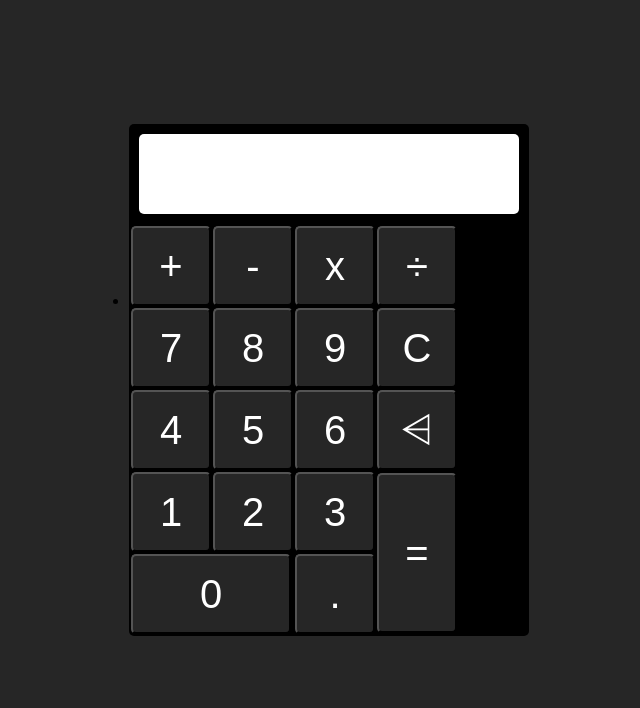
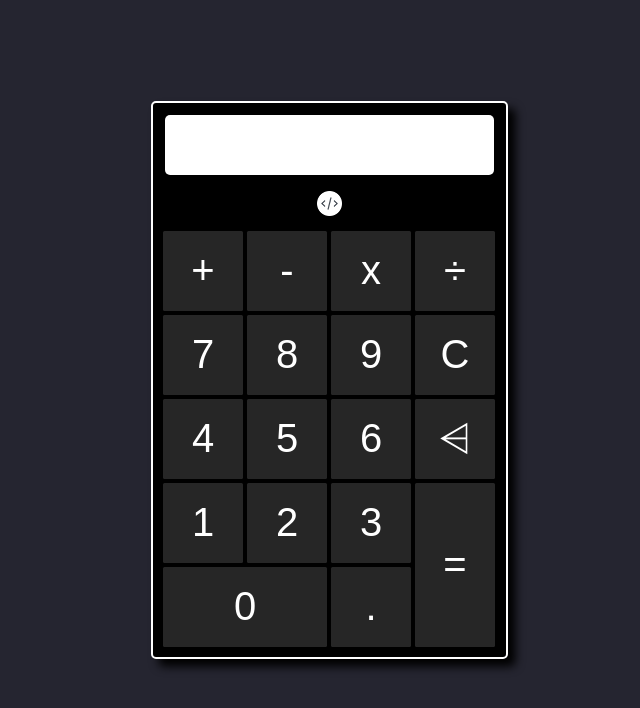
Before and after one commit to FeFragoso/Logica-Calculadora, a plain HTML site: page index.html in a window 1280 px wide. Shown: the whole page, without its empty margins (311-951 px from the left). Drawn offline with Linux system fonts and the light colour scheme.

Commit message:
Finalização do estilo

```diff
--- a/index.html
+++ b/index.html
@@ -9,6 +9,7 @@
         <link rel="stylesheet" href="style.css"/>
         <script src="script.js"></script>
 
+        <link rel="icon" type="image/x-icon" href="assets/favicon.png"/>
         <title>Calculadora</title>
 
     </head>
@@ -17,7 +18,9 @@
         <div id="calculadora">
             <h1 id="visor"></h1>
 
-            <table>
+            <img id="logo" src="assets/favicon.png"/>
+
+            <table id="btns">
                 <tr>
                     <td><button class="btn" onclick="input('+')">+</button></td>
                     <td><button class="btn" onclick="input('-')">-</button></td>
@@ -40,10 +43,10 @@
                     <td><button class="btn" onclick="input('1')">1</button></td>
                     <td><button class="btn" onclick="input('2')">2</button></td>
                     <td><button class="btn" onclick="input('3')">3</button></td>
-                    <td rowspan="2"><button class="btn" onclick="calcular()" style="height: 160px;">=</button></td>
+                    <td rowspan="2"><button class="btn" onclick="calcular()" style="height: 164px;">=</button></td>
                 </tr>
                 <tr>
-                    <td colspan="2"><button class="btn" onclick="input('0')" style="width: 160px;">0</button></td>
+                    <td colspan="2"><button class="btn" onclick="input('0')" style="width: 164px;">0</button></td>
                     <td><button class="btn" onclick="input('.')">.</button></td>
                 </tr>
             </table>
--- a/style.css
+++ b/style.css
@@ -6,44 +6,62 @@
 body {
     min-height: 95vh;
 
-    margin: 0;
-    padding: 0;
-
     display: flex;
     align-items: center;
     justify-content: center;
 
     font-family: Arial, Helvetica, sans-serif;
 
-    background-color: #262626;
+    background-color: #252530;
 }
 
 #calculadora {
-    display: list-item;
+    background-color: black;
+    border-radius: 5px;
+    border: solid white 2px;
+    box-shadow: 7.5px 7.5px 10px black;
+}
 
-    background-color: black;
+#visor {
+    max-width: 329px;
+    height: 60px;
+
+    margin: 12px;
+
+    font-size: 50px;
+    text-align: end;
+
+    background-color: white;
     border-radius: 5px;
 }
 
-#visor {
-    width: 380px;
-    height: 80px;
+#logo {
+    width: 25px;
 
-    margin: 10px;
+    padding-top: 4px;
+    padding-left: 164px;
+}
 
-    background-color: white;
-    border-radius: 5px;
+#btns {
+    margin: 7.5px;
 }
 
 .btn {
     width: 80px;
     height: 80px;
 
-    margin: 0;
+    margin: 1px;
 
     font-size: 40px;
 
     color: white;
     background-color: #262626;
-    border-radius: 5px;
+    border-radius: 1.5px;
+    border: none;
+
+    transition-duration: 0.5s;
 }
+
+.btn:hover {
+    background-color: black;
+}
```
Also changed, not shown: assets/favicon.png (added).
